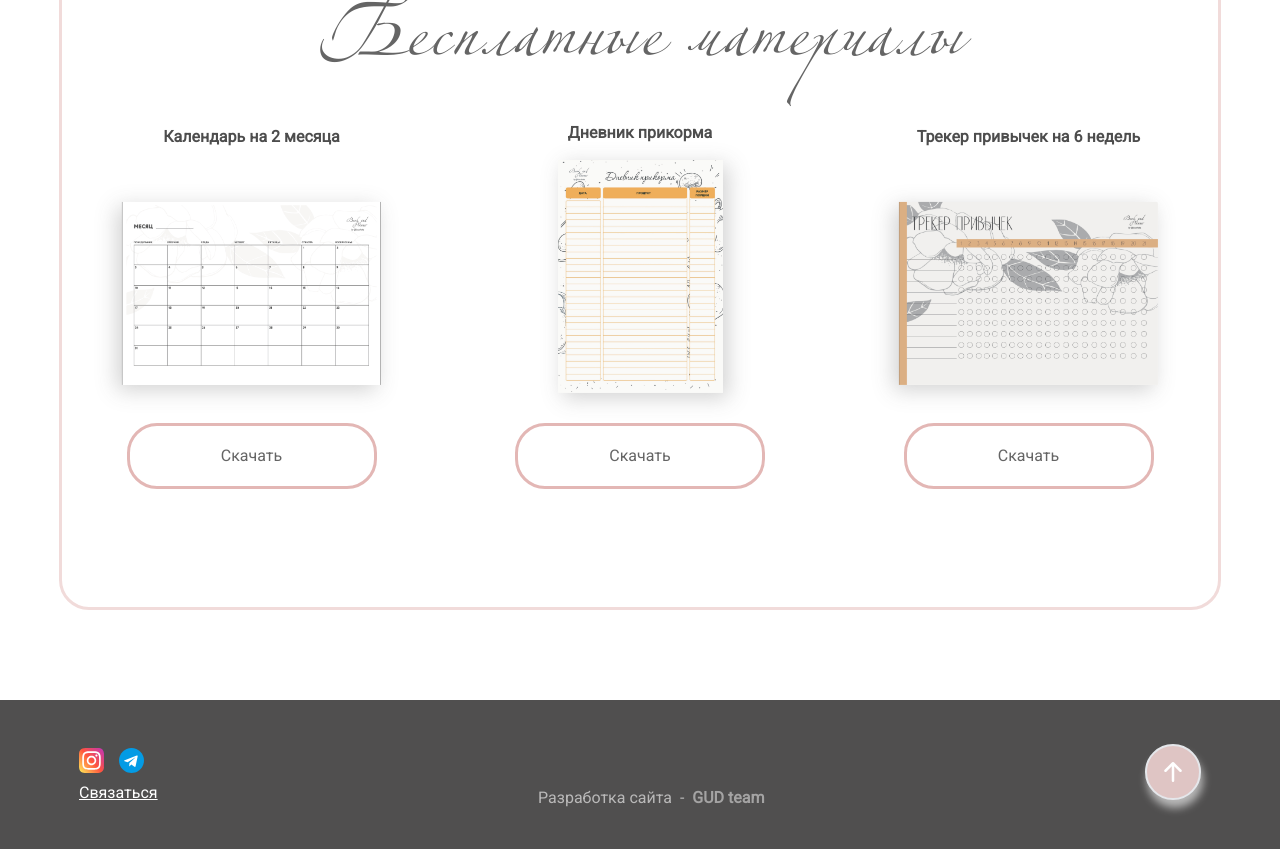
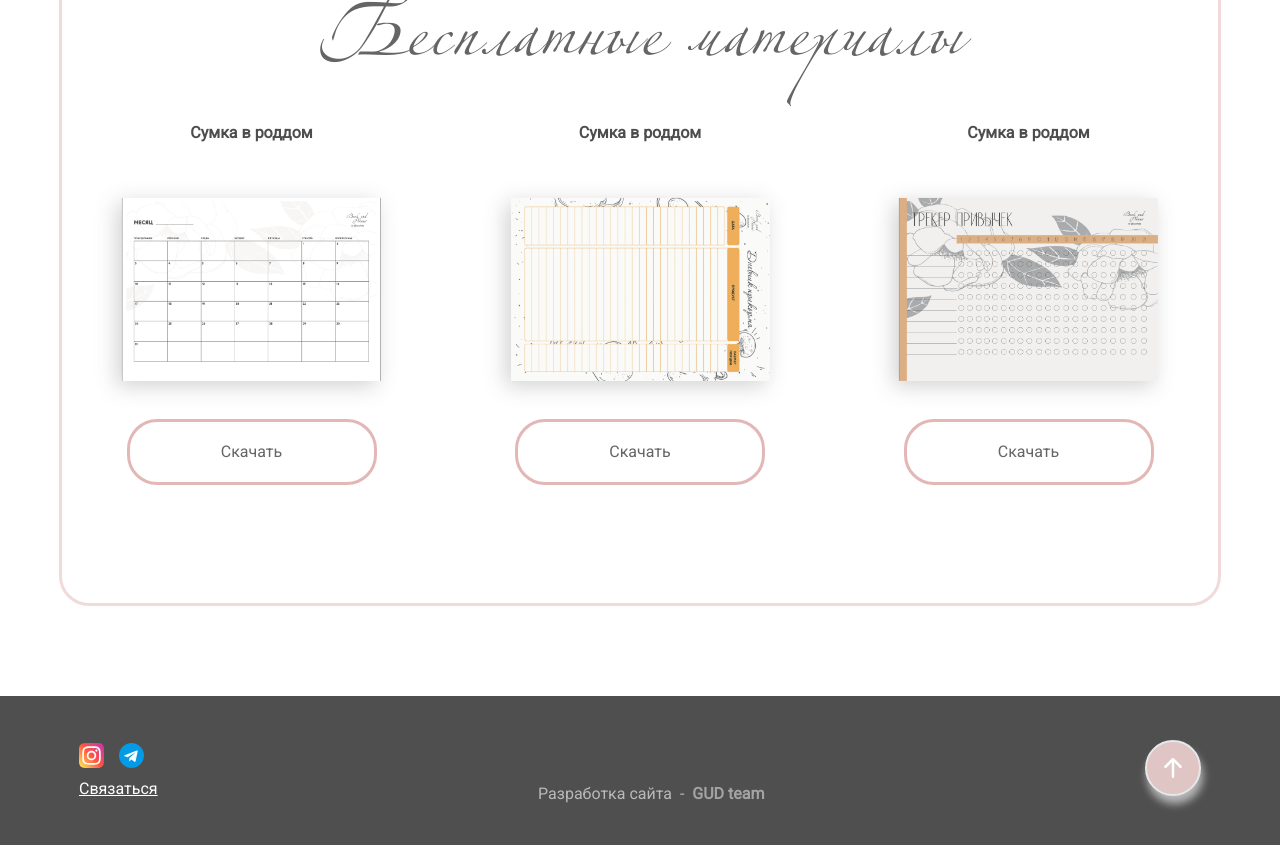
Before and after one commit to AbdugafurovaUmida/mom-s-club, a Next.js app: page / in a window 1280 px wide. Shown: the part 4060-4909 px from the top of the page. Built offline with nearby package versions, Linux system fonts and the light colour scheme.

Commit message:
refactor Materials section

```diff
--- /dev/null
+++ b/src/components/MaterialCard.jsx
@@ -0,0 +1,20 @@
+import React from 'react'
+import Image from 'next/image'
+import BorderedButton from './common/BorderedButton'
+const MaterialCard = ({item}) => {
+  return (
+    <div className='flex flex-col justify-between w-[259px] max-h-[371px] items-center mb-8'>
+    <h5 className='mb-6 font-semibold text-dark'>
+        {item.title}
+    </h5>
+    <Image className='rotate-90 shadow-box-sh5' src={item.image} alt={item.image} width={183} height={257} />
+    <BorderedButton
+        fileName={item.fileName}
+        customLink={item.link}
+        className='font-semibold'
+    >Скачать</BorderedButton>
+</div>
+  )
+}
+
+export default MaterialCard
--- a/src/components/Materials.jsx
+++ b/src/components/Materials.jsx
@@ -1,12 +1,36 @@
+'use client';
 import React from 'react'
-import Image from 'next/image'
-import BorderedButton from './common/BorderedButton'
 import calendar from '../../public/images/calendar.png'
 import tracker from '../../public/images/tracker.png'
 import daily from '../../public/images/daily.png'
-import material1 from '../../public/download/material1.PNG'
+import MaterialCard from './MaterialCard';
+// import material1 from '../../public/download/material1.PNG'
+const materials = [
+    {
+        id: 1,
+        title: 'Сумка в роддом',
+        image: calendar,
+        fileName: 'roddom-sumka.png',
+        link: '/download/material1.PNG'
+    },
+    {
+        id: 2,
+        title: 'Сумка в роддом',
+        image: tracker,
+        fileName: 'roddom-sumka.png',
+        link: '/download/material1.PNG'
+    },
+    {
+        id: 3,
+        title: 'Сумка в роддом',
+        image: daily,
+        fileName: 'roddom-sumka.png',
+        link: '/download/material1.PNG'
+    },
+];
 
 const Materials = () => {
+
     return (
         <section className='md:mt-[200px] mt-[100px] md:mb-[90px] mb-[121px]'>
             <div className="container">
@@ -14,31 +38,12 @@ const Materials = () => {
                     <h3 className='mb-[26px] alexandra text-[70px] leading-[50px] lg:text-[100px] lg:leading-[100%] text-secondaryDark text-center'>Бесплатные материалы</h3>
 
                     <div className="flex flex-wrap items-end  justify-center md:justify-between roboto cards-wrapper mb-[60px] lg:mb-[98px]">
-                        <div className='flex flex-col justify-between w-[259px] max-h-[371px] items-center mb-8'>
-                            <h5 className='mb-6 font-semibold text-dark'>Календарь на 2 месяца</h5>
-                            <Image className='rotate-90 shadow-box-sh5' src={calendar} alt="calendar" width={183} height={257} />
-                            <BorderedButton
-                                className='font-semibold'
-                                fileName={'../../public/download/material1.PNG'}
-                            >Скачать</BorderedButton>
-                        </div>
-                        <div className='flex flex-col justify-between w-[259px] max-h-[371px] items-center mb-8'>
-                            <h5 className='mb-6 font-semibold text-dark'>Дневник прикорма</h5>
-                            <Image className='mb-[30px] shadow-box-sh5' src={tracker} alt="daily image" width={165} height={234} />
-                            <BorderedButton
-                                fileName={'../../public/download/material1.jpg'}
-                            >Скачать</BorderedButton>
-                        </div>
-                        <div className='flex flex-col justify-between w-[259px] max-h-[371px] items-center mb-8'>
-                            <h5 className='mb-6 font-semibold text-dark'>Трекер привычек на 6 недель</h5>
-                            <Image className='rotate-90 shadow-box-sh5' src={daily} alt="tracker" width={183} height={257} />
-                            <BorderedButton
-                                fileName={'/download/material1.PNG'}
-                            >Скачать</BorderedButton>
-                        </div>
+                        {
+                            materials.map((item) => (
+                                <MaterialCard item={item} key={item.id} />
+                            ))
+                        }
                     </div>
-
-
                 </div>
             </div>
         </section>
--- a/src/components/ProductCard.jsx
+++ b/src/components/ProductCard.jsx
@@ -7,7 +7,7 @@ const ProductsCard = ({item}) => {
     <div className='rounded-[30px] border-[3px] border-solid border-[#F1DBDA] md:pt-[56px] py-[50px] md:pb-[58px] flex justify-start items-center flex-col gap-10'>
       <h2 className='text-dark !font-semibold text-lg !leading-7'>{item.title}</h2>
       <div className=' rounded-3xl overflow-hidden w-[250px] h-[250px]'><Image src={item.image} alt={item.title} width={250} height={250} /></div>
-      <UnBorderedButton customLink={item.elLink} blank="blank">Подробнее</UnBorderedButton>
+      <UnBorderedButton customLink={item.elLink} blank="_blank">Подробнее</UnBorderedButton>
     </div>
   )
 }
--- a/src/components/Products.jsx
+++ b/src/components/Products.jsx
@@ -27,7 +27,7 @@ const products = [
     file: 3,
     elLink: 'https://www.instagram.com/p/Cic86lwtLk-/'
   }
-]
+];
 
 const Products = () => {
   return (
```
Also changed, not shown: src/assets/material1.PNG (renamed from public/download/material1.PNG).
